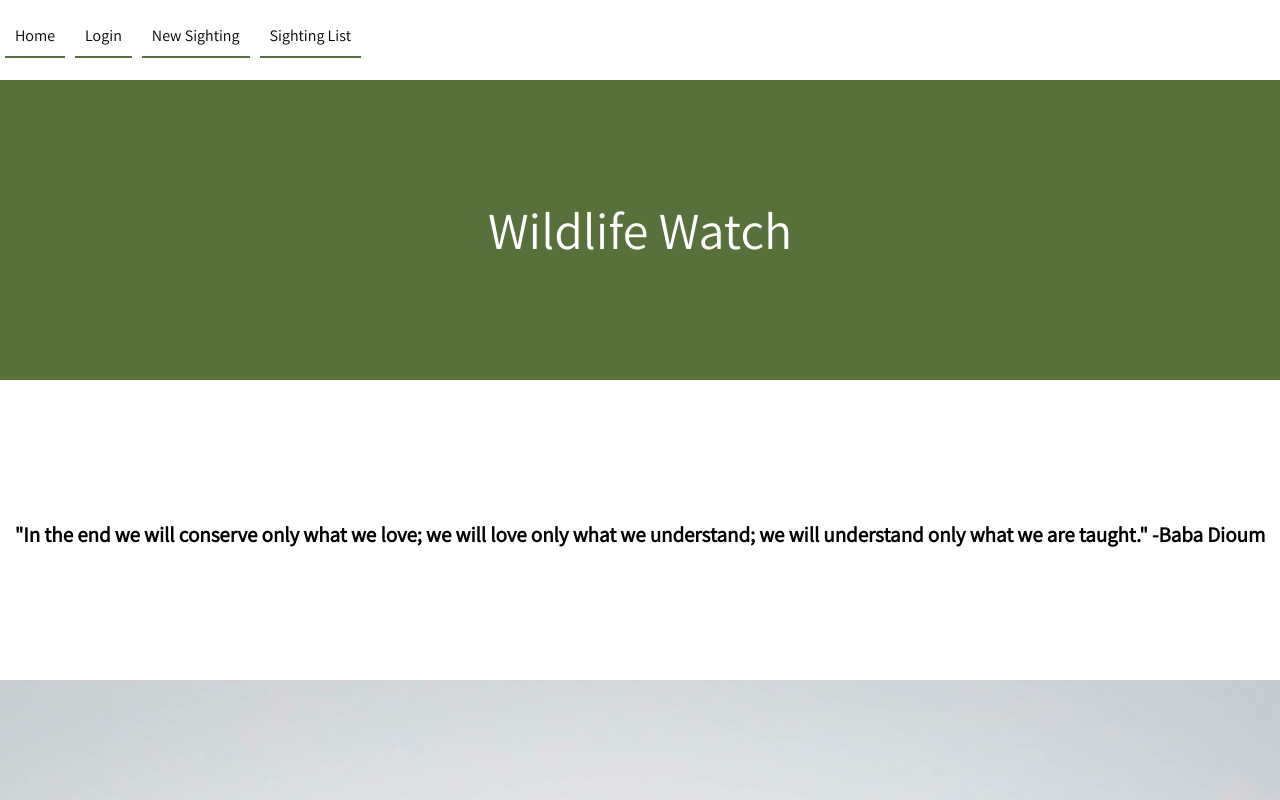
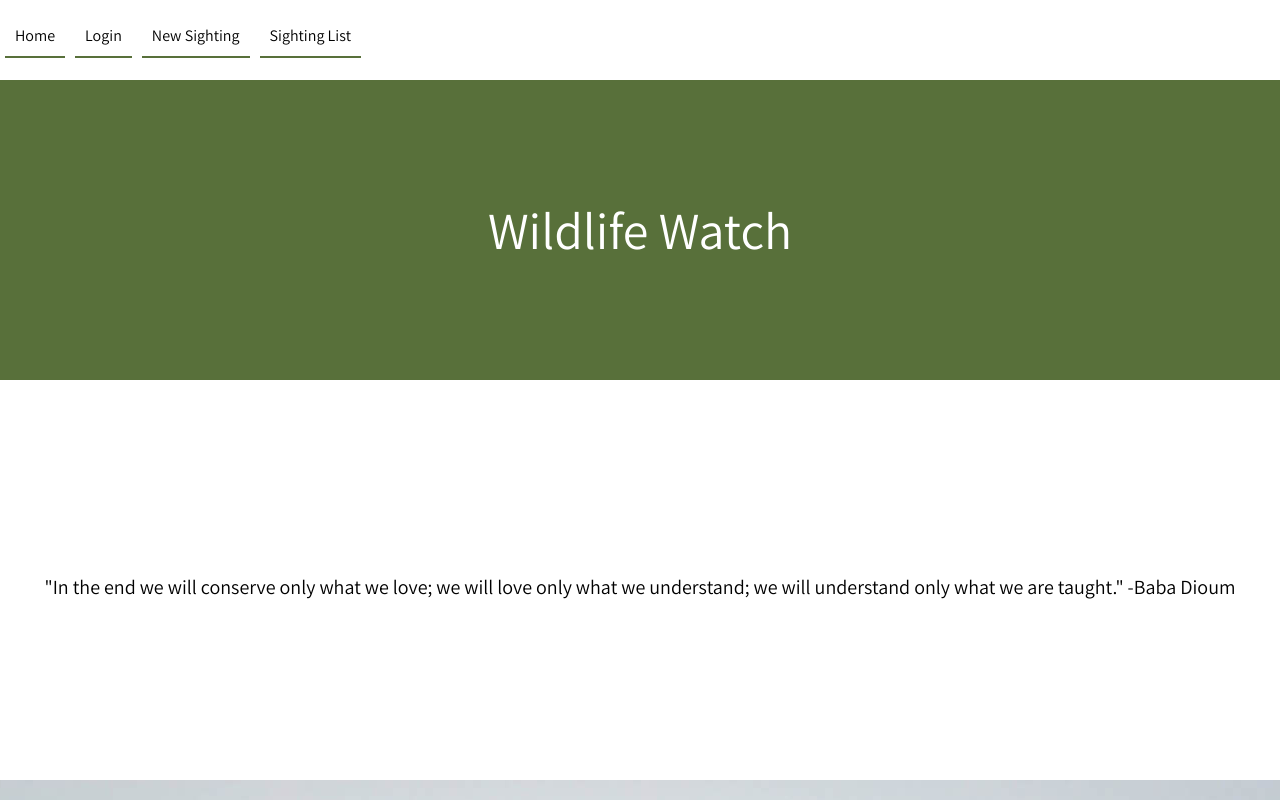
Before and after one commit to klguenth/wildlife-app, a React (Create React App) app: page / in a window 1280 px wide. Shown: the top 800 px of the page. Built offline with nearby package versions, Linux system fonts and the light colour scheme.

Commit message:
adjusted css

```diff
--- a/src/Components/LandingPage/LandingPage.css
+++ b/src/Components/LandingPage/LandingPage.css
@@ -3,7 +3,7 @@
     flex-direction: column;
     align-items: center;
     text-align: center;
-    width: auto;
+    margin: auto;
 }
 
 .mainHeader {
@@ -22,8 +22,9 @@
     width: 100%;
     height: 300px;
     line-height: 275px;
-    font-size: 14px;
-    word-break: break-all;
+    font-size: 20px;
+    margin: 50px;
+    word-wrap: break-word;
 }
 
 .imgContainer1 {
--- a/src/Components/LandingPage/LandingPage.js
+++ b/src/Components/LandingPage/LandingPage.js
@@ -11,7 +11,7 @@ export default class LandingPage extends React.Component {
                         Wildlife Watch
                     </header>
                     <div className="conserveQuote">
-                        <h2>"In the end we will conserve only what we love; we will love only what we understand; we will understand only what we are taught." -Baba Dioum</h2>
+                        <p>"In the end we will conserve only what we love; we will love only what we understand; we will understand only what we are taught." -Baba Dioum</p>
                     </div>
                     <div className="imgContainer1">
                         <img src={require('./humpback.jpeg')} alt="humpback whale"></img>
--- a/src/Components/Login/Login.css
+++ b/src/Components/Login/Login.css
@@ -2,6 +2,15 @@
 .loginForm {
     position: relative;
     text-align: center;
+    padding-top: 150px;
+}
+
+header {
+    font-size: 36px;
+}
+
+.usernameField {
+    padding-top: 30px;
 }
 
 .usernameField label {
--- a/src/Components/Login/Login.js
+++ b/src/Components/Login/Login.js
@@ -18,7 +18,7 @@ export default class Login extends React.Component {
                     <label htmlFor="password">Password</label>
                     <input type="text" name='password' id='password' />
                 </div>
-                <SubmitButton />
+                <SubmitButton /><br />
                 <Link to='/signUp'>Sign Up</Link>
             </form>
         );
--- a/src/Components/Sighting/Sighting.css
+++ b/src/Components/Sighting/Sighting.css
@@ -10,6 +10,7 @@ input[type='checkbox'] {
     display: block;
     text-align: center;
     padding: 10px;
+    width: 500px;
     color: #000000;
     border: 1px solid #000000;
     margin: 5px;
@@ -53,7 +54,7 @@ input[type='checkbox'] {
 }
 
 .sighting {
-    text-align: left;
+    text-align: center;
     border: 1px solid #000000;
     border-radius: 5px;
     padding: 20px;
--- a/src/Components/SightingForm/SightingForm.css
+++ b/src/Components/SightingForm/SightingForm.css
@@ -2,14 +2,10 @@
 #sightingForm header {
     width: 100%;
     background-color: #58703A;
-    font-size: 40px;
-    padding: 20px;
+    font-size: 30px;
+    padding: 30px;
+    margin: 30px;
 }
-
-/*#sightingFormBody {
-    display: flex;
-    max-width: 800px;
-}*/
 
 #record-sighting {
     margin-top: 40px;
```
